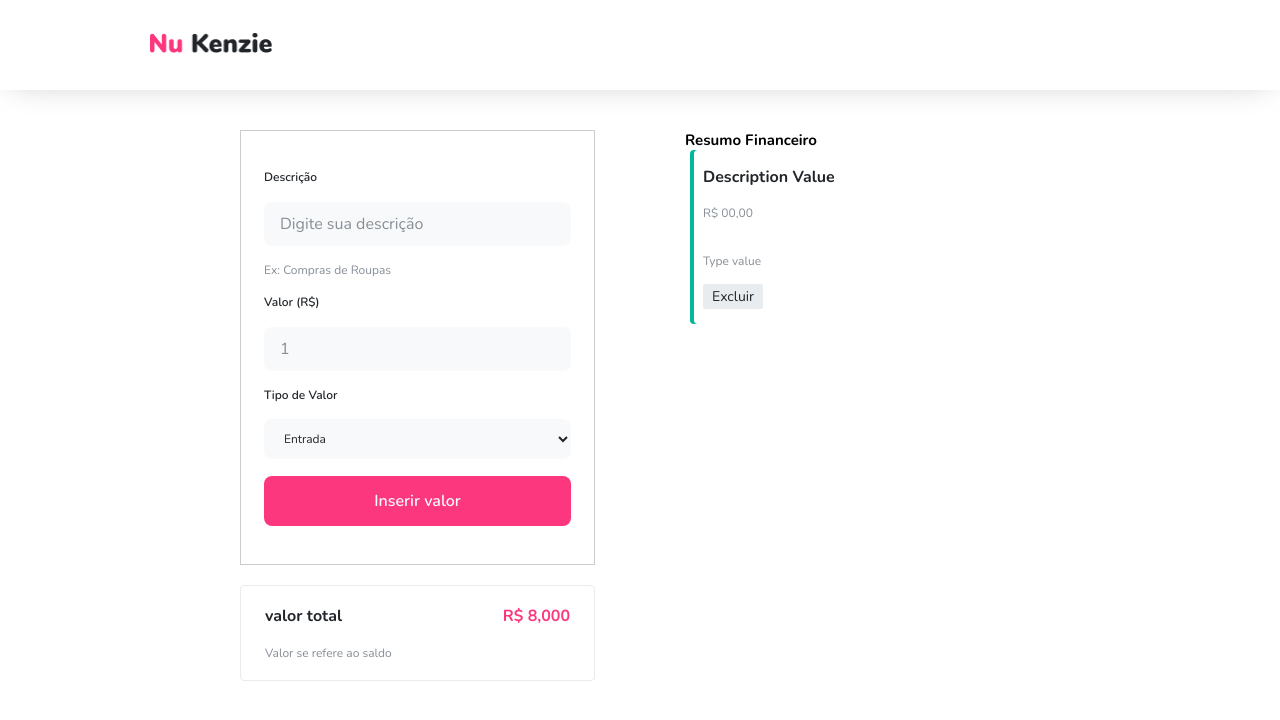
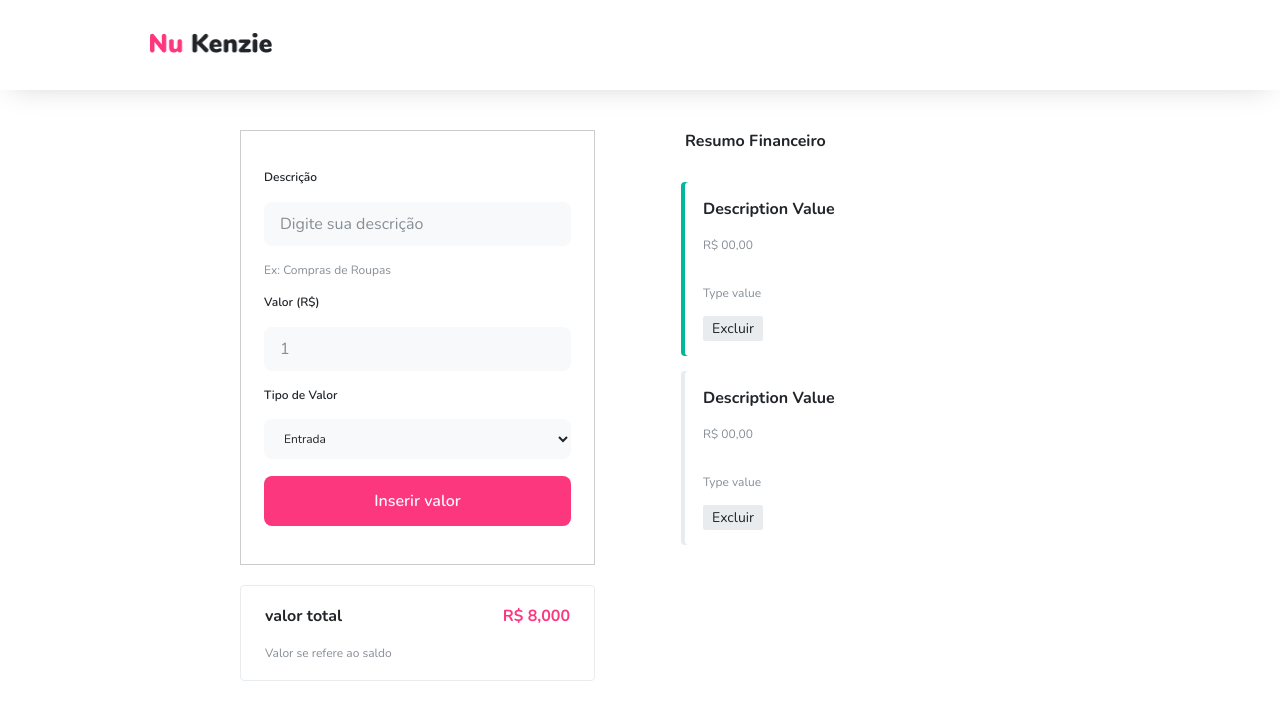
Before and after one commit to Kenzie-Academy-Brasil-Developers/Kenzie-Academy-Brasil-Developers-react-entrega-s2-nu-kenzie_svnoliveira, a React (Vite) app: page / in a window 1280 px wide. Shown: the top 720 px of the page. Built offline with nearby package versions, Linux system fonts and the light colour scheme.

Commit message:
Feature list estilizada

```diff
--- a/src/App.jsx
+++ b/src/App.jsx
@@ -19,6 +19,7 @@ export const App = () => {
         </section>
         <List />
       </main>
+      <div id="end"></div>
     </>
   )
 }
--- a/src/components/List/index.jsx
+++ b/src/components/List/index.jsx
@@ -1,13 +1,18 @@
 import { TransactionCard } from "../fragments/cards/TransactionCard"
+import { Title3 } from "../fragments/typography/Title3"
+import { StyledSection } from "./style"
 
 
 export const List = () => {
     return (
-        <section>
-            <h2>Resumo Financeiro</h2>
+        <>
+        <StyledSection>
+            <Title3>Resumo Financeiro</Title3>
             <ul>
                 <TransactionCard transaction="positive" />
+                <TransactionCard />
             </ul>
-        </section>
+        </StyledSection>
+        </>
     )
 }
--- a/src/components/List/style.js
+++ b/src/components/List/style.js
@@ -0,0 +1,13 @@
+import styled from "styled-components";
+
+export const StyledSection = styled.section`
+    display: flex;
+    flex-direction: column;
+    gap: 3rem;
+
+    ul {
+        gap: 1.5rem;
+        display: flex;
+        flex-direction: column;
+    }
+`
--- a/src/components/fragments/cards/TransactionCard/Card.js
+++ b/src/components/fragments/cards/TransactionCard/Card.js
@@ -3,7 +3,7 @@ import styled from "styled-components";
 export const Card = styled.li`
     box-shadow: -4px 0px 0px 0px ${({transaction}) => transaction === "positive"?"rgba(3,184,152,1)": "rgba(233, 236, 239,1)"};
     margin: auto;
-    width: 95%;
+    width: min(96vw, 35.5rem);
     display: flex;
     flex-wrap: wrap;
     flex-direction: row;
--- a/src/style/globalStyles.js
+++ b/src/style/globalStyles.js
@@ -28,5 +28,8 @@ export const GlobalStyle = createGlobalStyle`
             gap: 2rem;
         }
 
+        #end {
+            min-height: 3.5rem;
+        }
     }
 `
```
